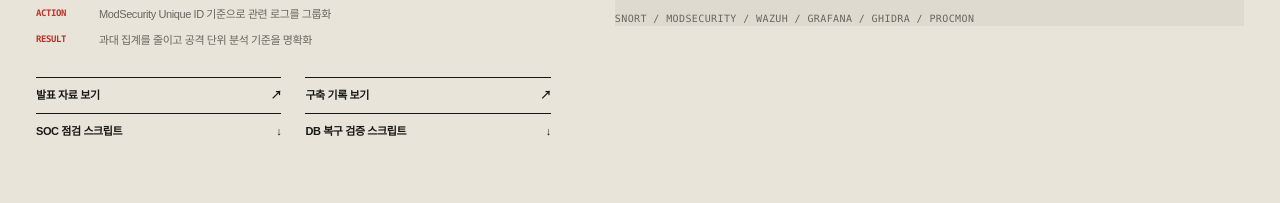
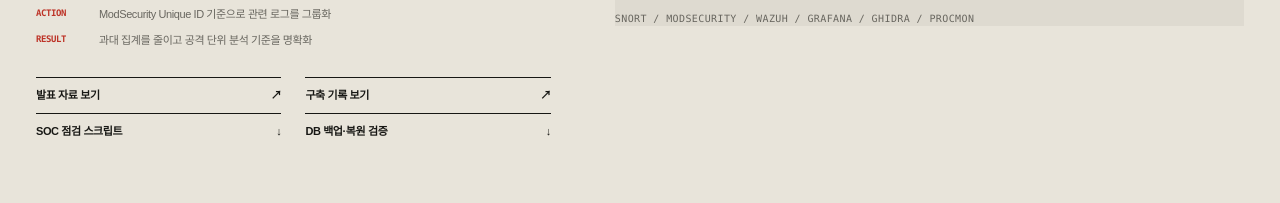
Before and after one commit to Wakbu/MyPortfolio, a Next.js app: page / in a window 1280 px wide. Shown: the part 2127-2330 px from the top of the page. Built offline with nearby package versions, Linux system fonts and the light colour scheme; no server answers.

Commit message:
Clarify backup verification artifact label

```diff
--- a/app/page.tsx
+++ b/app/page.tsx
@@ -26,7 +26,7 @@ const projects = [
     },
     artifacts: [
       { label: "SOC 점검 스크립트", href: "/artifacts/tension-soc-health-check.sh" },
-      { label: "DB 복구 검증 스크립트", href: "/artifacts/tension-db-backup-verify.sh" },
+      { label: "DB 백업·복원 검증", href: "/artifacts/tension-db-backup-verify.sh" },
     ],
     stack: "Snort / ModSecurity / Wazuh / Grafana / Ghidra / Procmon",
     image: "tension-architecture.png",
```
